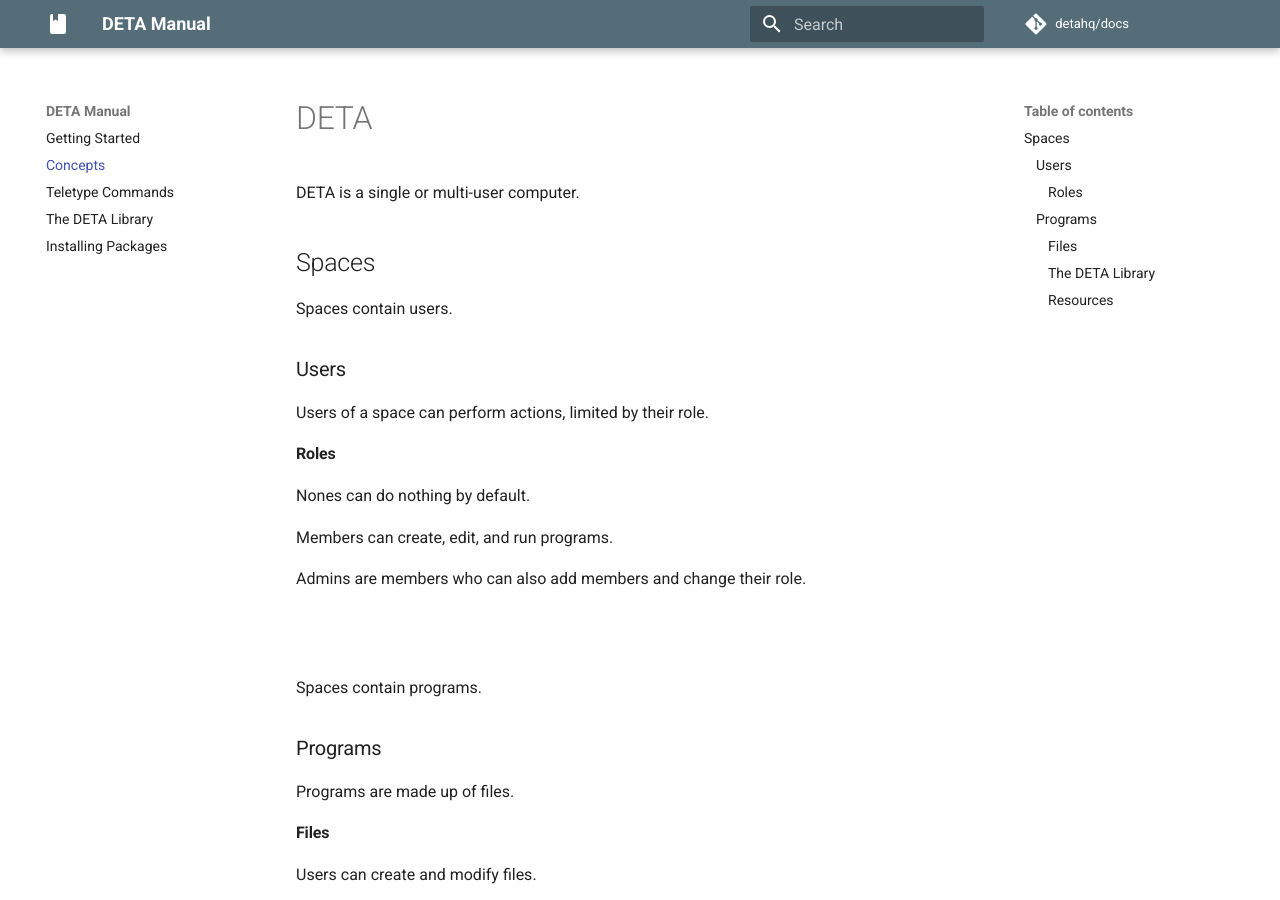
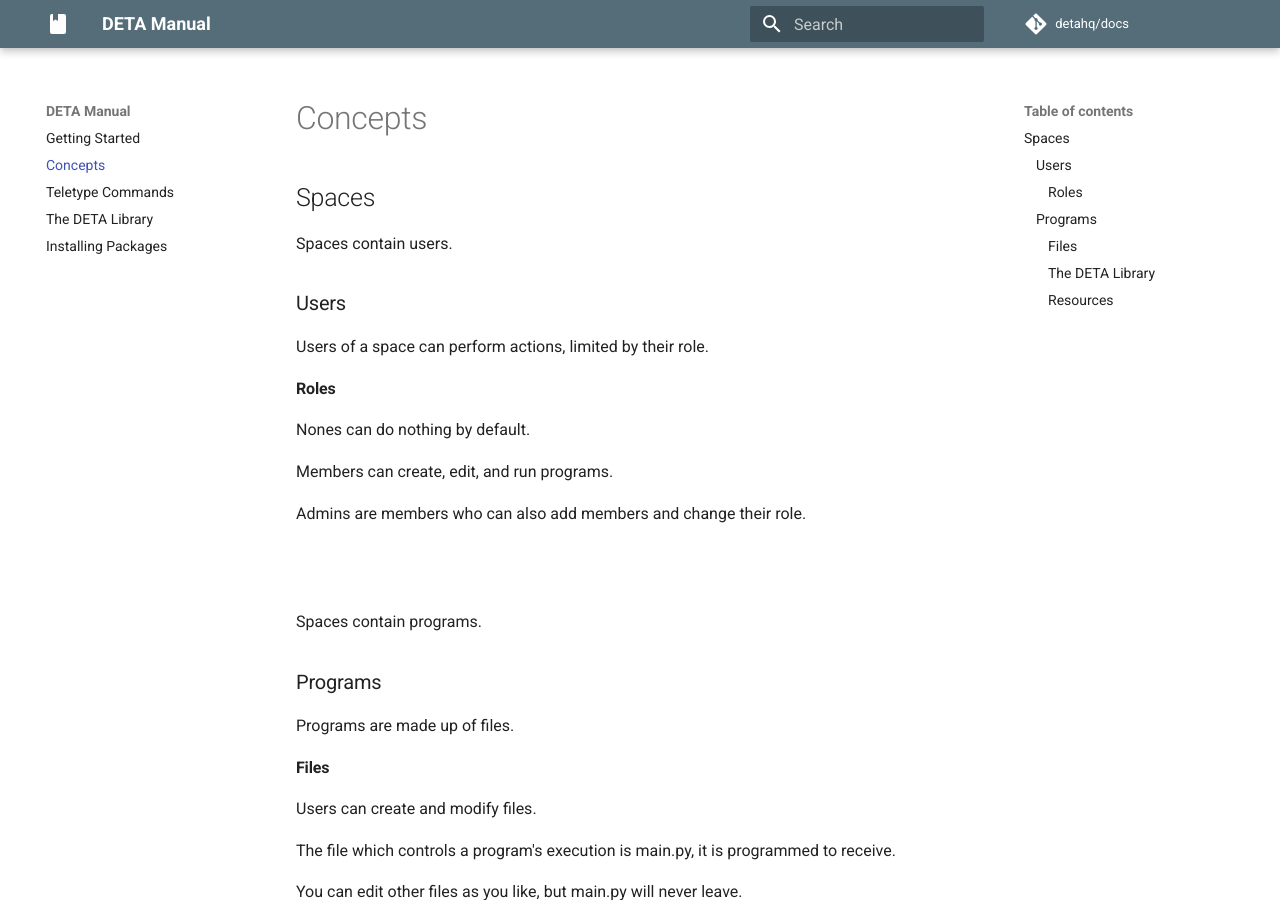
Before and after one commit to fmquaglia/manual, an MkDocs documentation site: the page built from docs/concepts.md, in a window 1280 px wide and 900 px high. Built offline with MkDocs 1.6.1 and Material for MkDocs 9.7.7, drawn with Linux system fonts in a browser that asks for light colours; comment, search, counter and statistics services are not loaded.

Commit message:
#1 remove headline

```diff
--- a/docs/concepts.md
+++ b/docs/concepts.md
@@ -1,7 +1,3 @@
-# DETA
-
-DETA is a single or multi-user computer.
-
 ## Spaces
 
 Spaces contain users.
```
